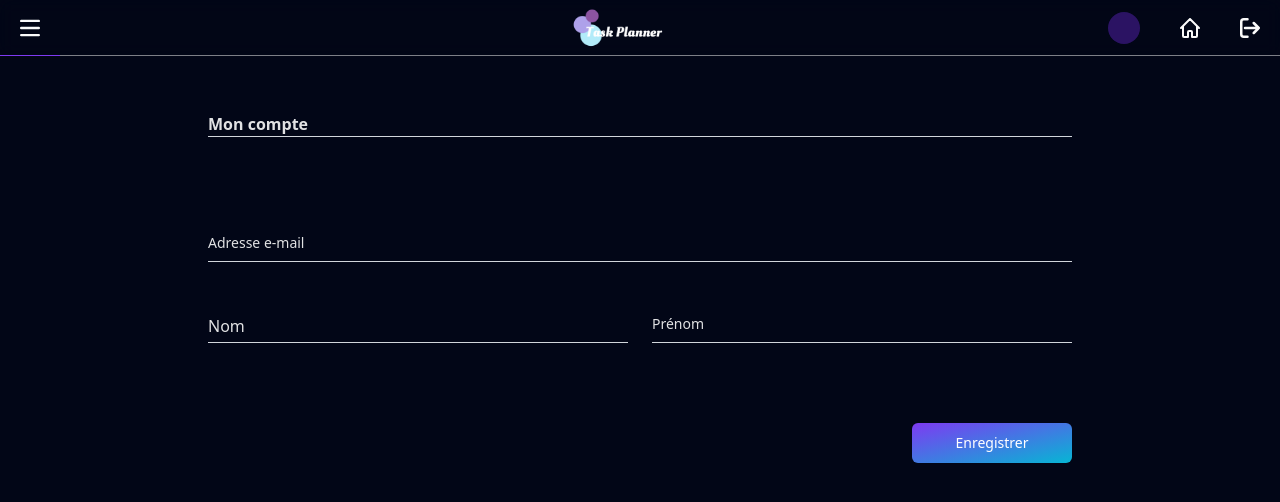
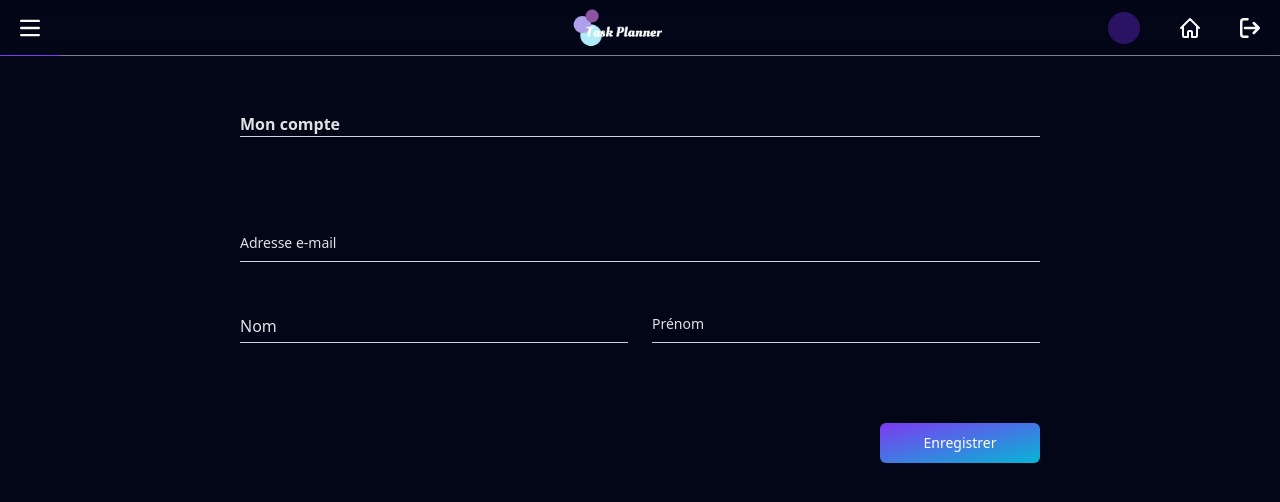
Before and after one commit to JTissot-Dev/task-planner, a React (Vite) app in the folder react-task-planner/: page /account in a window 1280 px wide. Shown: the top 502 px of the page. Built offline with nearby package versions, Linux system fonts and the light colour scheme; no server answers; sample sign-in values are in the browser's storage.

Commit message:
Upgrade - add login loading spinner

```diff
--- a/react-task-planner/src/views/Login.jsx
+++ b/react-task-planner/src/views/Login.jsx
@@ -1,16 +1,18 @@
+import { useRef, useState } from "react";
+import axiosClient from "../axios-client";
+import { Link } from "react-router-dom";
 import { Label, TextInput, Button } from "flowbite-react";
-import { Link } from "react-router-dom";
-import { useRef, useState } from "react";
 import { ShowPasswordIcon } from "../components/icons";
 import MotionGuestForms from "../components/MotionGuestForms";
-import axiosClient from "../axios-client";
 import { useStateContext } from "../context/ContextProvider";
+import DefaultSpinner from "../components/Spinners/DefaultSpinner";
 
 const Login = () => {
 
   const {setUser, setToken} = useStateContext();
   const [passwordShow, setPasswordShow] = useState(false);
   const [loginError, setLoginError] = useState('');
+  const [loading, setLoading] = useState(false);
   const emailRef = useRef();
   const passwordRef = useRef();
 
@@ -19,6 +21,7 @@ const Login = () => {
   }
 
   const loginSubmit = e => {
+    setLoading(true);
     e.preventDefault();
     const payload = {
       email: emailRef.current.value,
@@ -29,8 +32,10 @@ const Login = () => {
       .then(({data}) => {
         setUser(data);
         setToken(data.token);
+        setLoading(false);
       })
       .catch(error => {
+        setLoading(false);
         const response = error.response;
         if (response && response.status === 422) {
           if (response.data.errors) {
@@ -46,9 +51,12 @@ const Login = () => {
   return (
     <>
       <MotionGuestForms>
-        <form className="py-5 px-8 flex flex-col gap-4 border-4 border-opacity-50 rounded-2xl border-b-violet-600 border-r-violet-600 border-l-cyan-400 border-t-cyan-400 bg-gray-700 bg-opacity-40"
+        <form className="relative py-5 px-8 flex flex-col gap-4 border-4 border-opacity-50 rounded-2xl border-b-violet-600 border-r-violet-600 border-l-cyan-400 border-t-cyan-400 bg-gray-700 bg-opacity-40"
               onSubmit={ loginSubmit }
         >
+          <div className="z-50 absolute top-5 start-1/2">
+            { loading && <DefaultSpinner /> }
+          </div>
           <div>
             <img src="/logo/brand-logo.png"></img>
           </div>
--- a/react-task-planner/src/views/UserAccount.jsx
+++ b/react-task-planner/src/views/UserAccount.jsx
@@ -8,7 +8,7 @@ import ErrorAlert from "../components/alerts/ErrorAlert";
 
 const UserAccount = () => {
 
-  const {user, setUser} = useStateContext();
+  const {user, sideBar, setUser} = useStateContext();
   const [emailLabel, setEmailLabel] = useState('Adresse e-mail');
   const [updateNotification, setUpdateNotification] = useState('');
   const emailRegex = /^[^\s@]+@[^\s@]+\.[^\s@]+$/;
@@ -68,7 +68,7 @@ const UserAccount = () => {
 
 
   return (
-    <div className="w-full mx-3 lg:mx-52">
+    <div className={ `w-full mx-3 ${sideBar ? "lg:mx-28 xl:mx-40" : "lg:mx-52 xl:mx-60"} ` }>
       <div className="mb-2 mt-28 border-b border-gray-300">
         <h1 className="font-semibold text-zinc-50 text-opacity-90">Mon compte</h1>
       </div>
```
